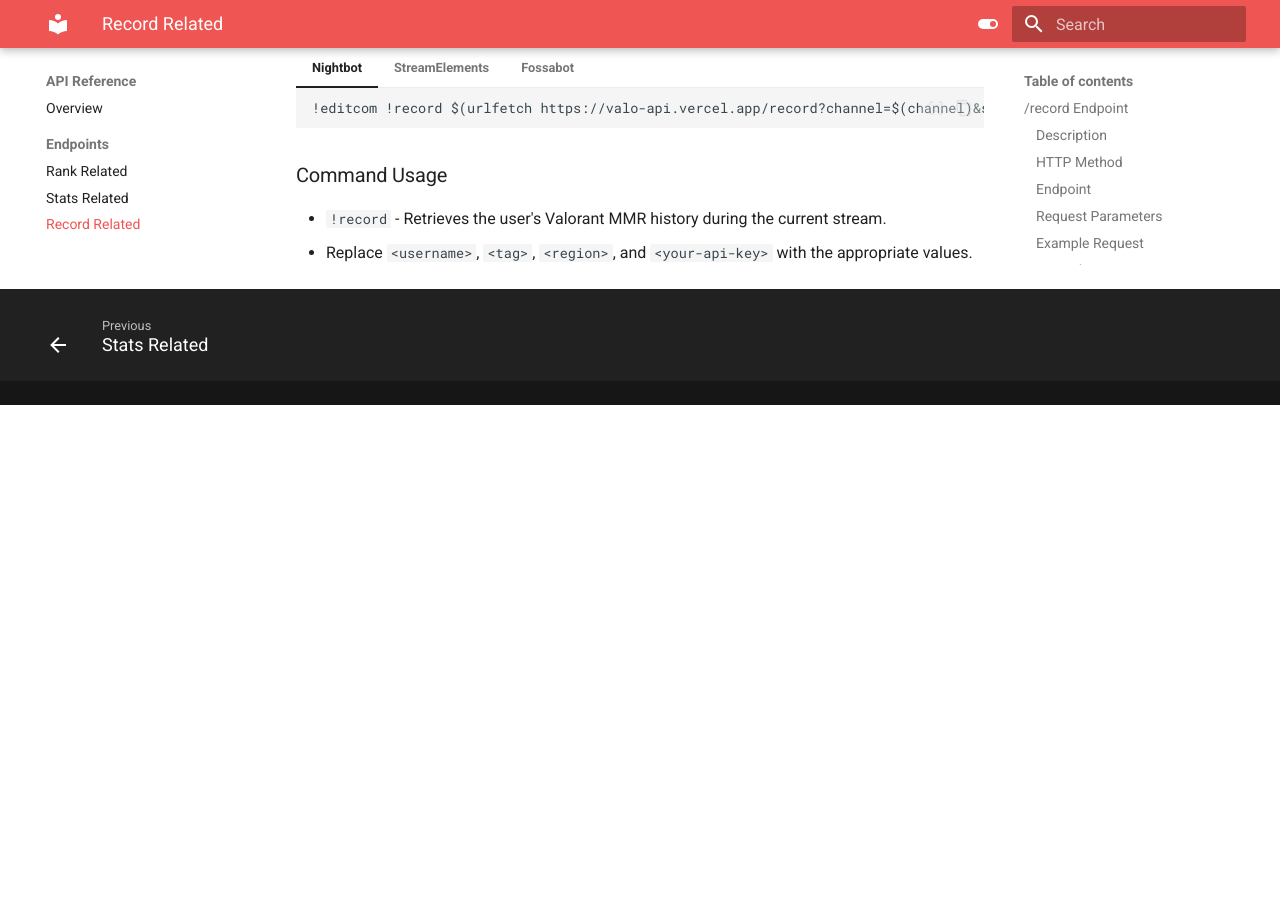
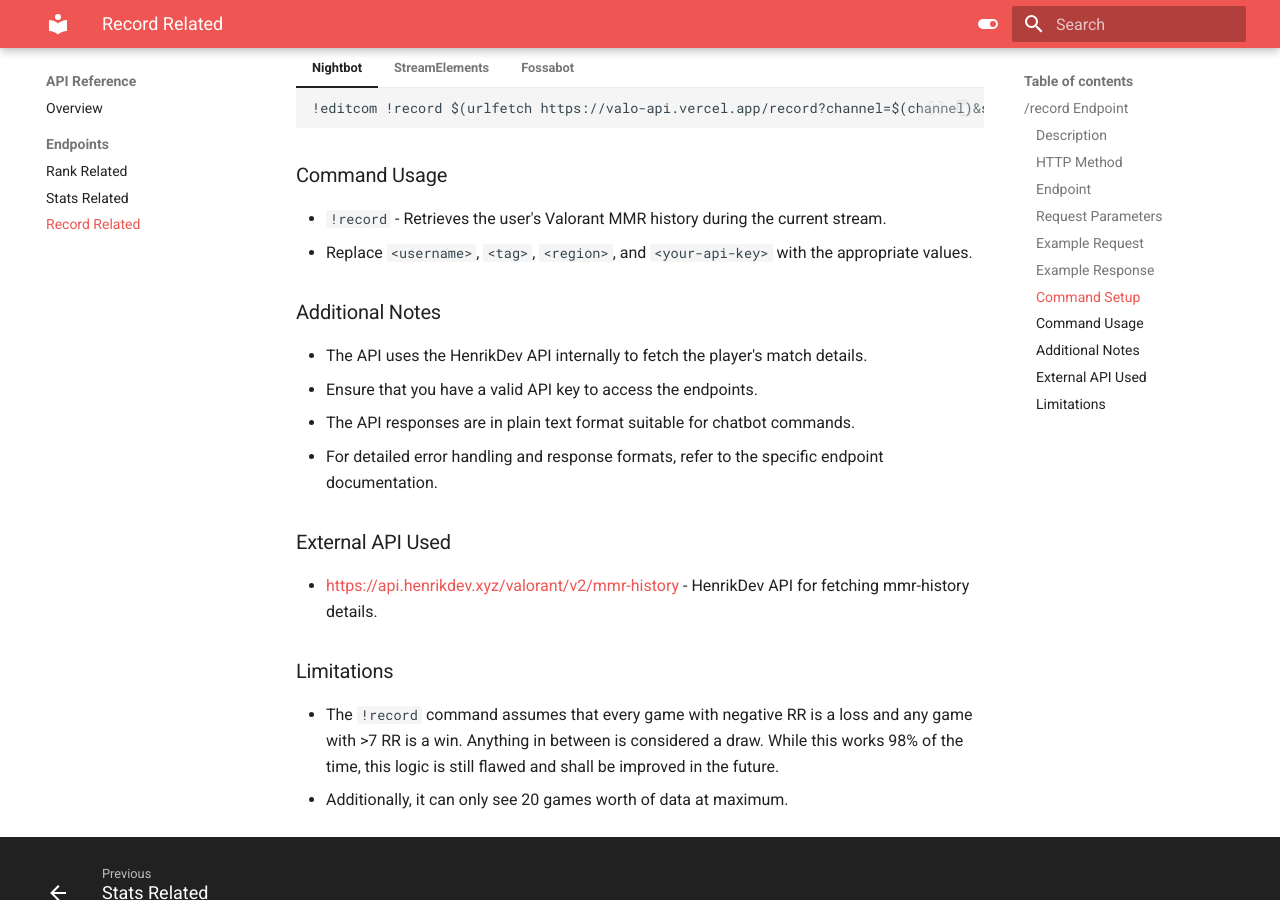
Before and after one commit to Axels-Lab/valo-api-docs, an MkDocs documentation site: the page built from docs/api-reference/record.md, in a window 1280 px wide and 900 px high, scrolled down 1785 px. Built offline with MkDocs 1.6.1 and Material for MkDocs 9.7.7, drawn with Linux system fonts in a browser that asks for light colours; before the commit the page ends 2190 px from its top, so only the background shows below that.

Commit message:
add additional notes, external api and limitations to record

```diff
--- a/docs/api-reference/record.md
+++ b/docs/api-reference/record.md
@@ -86,3 +86,19 @@
 
 - `!record` - Retrieves the user's Valorant MMR history during the current stream.
 - Replace `<username>`, `<tag>`, `<region>`, and `<your-api-key>` with the appropriate values.
+
+### Additional Notes
+
+- The API uses the HenrikDev API internally to fetch the player's match details.
+- Ensure that you have a valid API key to access the endpoints.
+- The API responses are in plain text format suitable for chatbot commands.
+- For detailed error handling and response formats, refer to the specific endpoint documentation.
+
+### External API Used
+
+- [https://api.henrikdev.xyz/valorant/v2/mmr-history](https://docs.henrikdev.xyz/valorant/api-reference/mmr-history#valorant-v2-mmr-history-region-platform-name-tag){target="_blank"} - HenrikDev API for fetching mmr-history details.
+
+### Limitations
+
+- The `!record` command assumes that every game with negative RR is a loss and any game with >7 RR is a win. Anything in between is considered a draw. While this works 98% of the time, this logic is still flawed and shall be improved in the future.
+- Additionally, it can only see 20 games worth of data at maximum.
```
